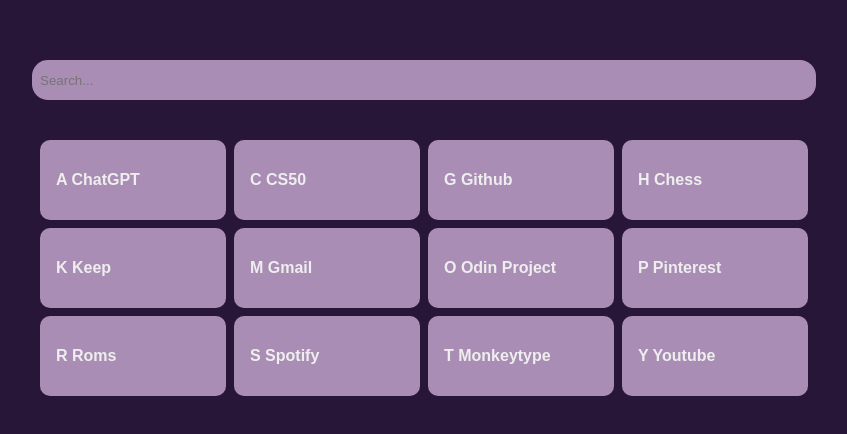
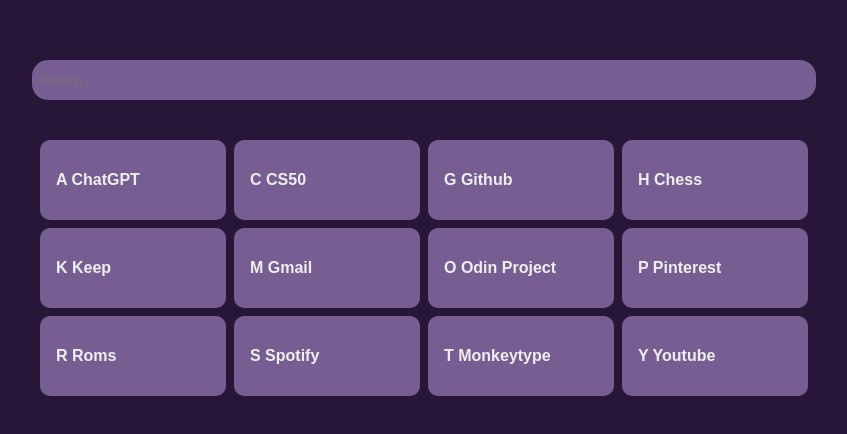
Before and after one commit to SwayKh/Startpage, a plain HTML site: page index.html in a window 1280 px wide. Shown: the part 172-606 px from the top of the page, without its empty margins (216-1063 px from the left). Drawn offline with Linux system fonts and the light colour scheme.

Commit message:
Update Button color again, A bit darker now

```diff
--- a/index.html
+++ b/index.html
@@ -21,7 +21,7 @@
     <style>
       :root {
         /*Update colors here*/
-        --fg: #a98db5; /* For bookmark button */
+        --fg: #765e92; /* For bookmark button */
         --bg: #271638; /* for page background */
         --white: #eeeeee; /* for text color */
         --highlight: #958fc1; /* for button hover color */
```
